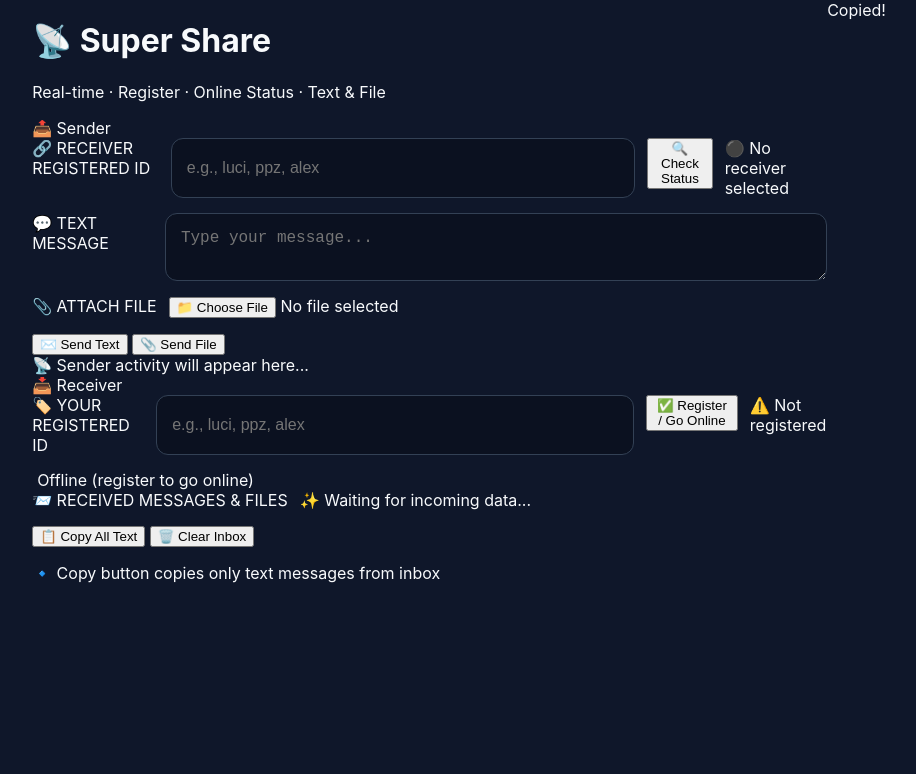
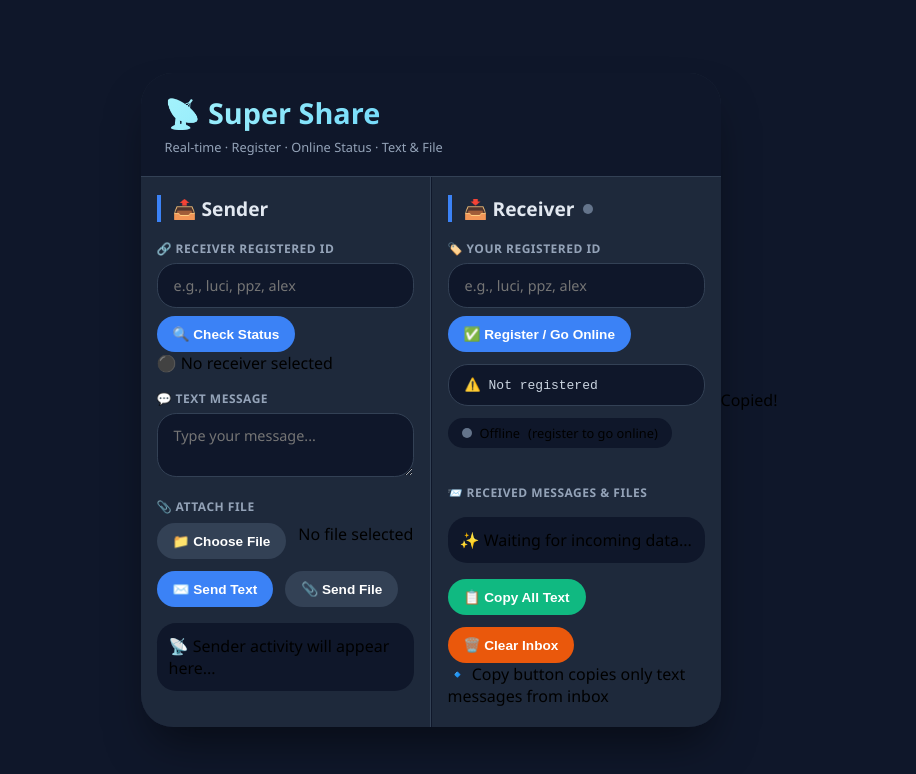
Before and after one commit to lmppz/share-me, a website: page index.html in a window 1280 px wide. Shown: the whole page, without its empty margins (181-1097 px from the left). Drawn offline with nearby package versions, Linux system fonts and the light colour scheme.

Commit message:
Update style.css

```diff
--- a/style.css
+++ b/style.css
@@ -1,76 +1,200 @@
-:root {
-  --bg: #0f172a; --card: #1e293b; --primary: #38bdf8; --success: #22c55e;
-  --danger: #ef4444; --text: #f8fafc; --border: #334155; --input-bg: #0b1120;
+* {
+    margin: 0;
+    padding: 0;
+    box-sizing: border-box;
 }
 
-* { box-sizing: border-box; -webkit-tap-highlight-color: transparent; }
-
 body {
-    font-family: 'Inter', sans-serif; background-color: var(--bg); color: var(--text);
-    margin: 0; display: flex; justify-content: center; min-height: 100vh;
+    background: #0f172a;
+    font-family: 'Segoe UI', 'Inter', system-ui, sans-serif;
+    display: flex;
+    justify-content: center;
+    align-items: center;
+    min-height: 100vh;
+    padding: 16px;
 }
 
-.container { width: 100%; max-width: 800px; padding: 20px; }
-.main-title { text-align: center; color: var(--primary); font-size: 2.2rem; margin-bottom: 30px; }
-
-.card {
-    background: var(--card); padding: 25px; border-radius: 18px;
-    border: 1px solid var(--border); margin-bottom: 25px;
-    box-shadow: 0 10px 30px rgba(0,0,0,0.3);
+.app-container {
+    max-width: 580px;
+    width: 100%;
+    background: #1e293b;
+    border-radius: 2rem;
+    box-shadow: 0 25px 45px -12px rgba(0, 0, 0, 0.5);
+    overflow: hidden;
 }
 
-.input-group { display: flex; gap: 12px; margin-bottom: 15px; }
-.status-bar { font-size: 14px; color: #94a3b8; }
-.receiver-section { margin-bottom: 20px; }
-.status-info { margin-top: 12px; font-size: 15px; font-weight: 500; }
-
-/* Status Styles */
-.online { color: var(--success); font-weight: bold; position: relative; padding-left: 20px; }
-.online::before {
-    content: ""; position: absolute; left: 0; top: 50%; transform: translateY(-50%);
-    width: 10px; height: 10px; background: var(--success); border-radius: 50%;
-    box-shadow: 0 0 10px var(--success); animation: blink 1.5s infinite;
-}
-.offline { color: #64748b; font-weight: bold; padding-left: 5px; }
-@keyframes blink { 0%, 100% { opacity: 1; } 50% { opacity: 0.4; } }
-
-/* Inputs */
-input, textarea {
-    width: 100%; padding: 15px; background: var(--input-bg);
-    border: 1px solid var(--border); color: var(--text);
-    border-radius: 12px; font-size: 16px; outline: none;
+.header {
+    background: #0f172a;
+    padding: 20px 24px;
+    border-bottom: 1px solid #334155;
 }
 
-/* History & Copy Button Fix */
-.history-item {
-    background: var(--card); padding: 20px; border-radius: 15px;
-    border-left: 5px solid var(--primary); position: relative;
-    margin-top: 20px; display: flex; flex-direction: column;
+.header h1 {
+    font-size: 1.8rem;
+    font-weight: 700;
+    background: linear-gradient(135deg, #a5f3fc, #38bdf8);
+    background-clip: text;
+    -webkit-background-clip: text;
+    color: transparent;
 }
 
-.history-header { font-weight: bold; margin-bottom: 10px; color: #fff; }
-
-pre {
-    background: #000; padding: 15px; border-radius: 10px; overflow-x: auto;
-    color: #38bdf8; font-size: 14px; margin: 5px 0; white-space: pre-wrap;
+.header p {
+    font-size: 0.8rem;
+    color: #94a3b8;
+    margin-top: 6px;
 }
 
-.msg-time { font-size: 11px; color: #64748b; align-self: flex-end; margin-top: 10px; }
+.split-panel {
+    display: flex;
+    flex-direction: row;
+    flex-wrap: wrap;
+    gap: 1px;
+    background: #0f172a;
+}
 
-.copy-btn {
-    position: absolute; top: 15px; right: 15px;
-    padding: 8px 15px; background: var(--primary); color: #000;
-    border-radius: 8px; border: none; cursor: pointer;
-    font-size: 12px; font-weight: bold; z-index: 100;
+.panel {
+    flex: 1;
+    background: #1e293b;
+    padding: 18px 16px 20px 16px;
 }
-.copy-btn:active { transform: scale(0.9); }
 
-.button-group { display: grid; grid-template-columns: 1fr 1fr; gap: 12px; margin-top: 15px; }
-.btn-animate { padding: 14px; border-radius: 12px; border: none; cursor: pointer; font-weight: 600; }
-.btn-primary { background: var(--primary); color: #0f172a; }
-.btn-success { background: var(--success); color: white; }
-.btn-secondary { background: #475569; color: white; }
+.panel:first-child {
+    border-right: 1px solid #334155;
+}
 
-/* Progress Bar */
-.progress-bar-bg { width: 100%; height: 10px; background: #0b1120; border-radius: 10px; overflow: hidden; margin-top: 10px; }
-.progress-bar-fill { width: 0%; height: 100%; background: var(--primary); }
+.panel-title {
+    font-size: 1.2rem;
+    font-weight: 600;
+    margin-bottom: 18px;
+    display: flex;
+    align-items: center;
+    gap: 8px;
+    color: #e2e8f0;
+    border-left: 4px solid #3b82f6;
+    padding-left: 12px;
+}
+
+.status-badge {
+    display: inline-flex;
+    align-items: center;
+    gap: 8px;
+    background: #0f172a;
+    padding: 6px 14px;
+    border-radius: 60px;
+    font-size: 0.8rem;
+    font-weight: 500;
+    margin-bottom: 20px;
+    width: fit-content;
+}
+
+.status-dot {
+    width: 10px;
+    height: 10px;
+    border-radius: 50%;
+    background: #64748b;
+    transition: all 0.2s;
+}
+
+.status-dot.online {
+    background: #22c55e;
+    box-shadow: 0 0 0 2px #14532d;
+}
+
+.id-card {
+    background: #0f172a;
+    padding: 12px 16px;
+    border-radius: 20px;
+    margin: 12px 0;
+    font-family: monospace;
+    font-weight: 500;
+    word-break: break-all;
+    color: #cbd5e1;
+    border: 1px solid #334155;
+}
+
+.input-group {
+    margin: 16px 0 12px 0;
+}
+
+.input-group label {
+    display: block;
+    font-size: 0.75rem;
+    text-transform: uppercase;
+    letter-spacing: 0.5px;
+    font-weight: 600;
+    color: #94a3b8;
+    margin-bottom: 6px;
+}
+
+input, textarea {
+    width: 100%;
+    background: #0f172a;
+    border: 1px solid #334155;
+    border-radius: 1.2rem;
+    padding: 12px 16px;
+    color: #f1f5f9;
+    font-size: 0.9rem;
+    outline: none;
+    font-family: inherit;
+}
+
+input:focus, textarea:focus {
+    border-color: #3b82f6;
+    box-shadow: 0 0 0 2px rgba(59,130,246,0.3);
+}
+
+button {
+    background: #3b82f6;
+    border: none;
+    padding: 10px 16px;
+    border-radius: 40px;
+    font-weight: 600;
+    color: white;
+    font-size: 0.85rem;
+    cursor: pointer;
+    transition: 0.2s;
+    display: inline-flex;
+    align-items: center;
+    gap: 8px;
+}
+
+button.secondary {
+    background: #334155;
+}
+
+button.secondary:hover {
+    background: #475569;
+}
+
+button.warning {
+    background: #ea580c;
+}
+
+button.warning:hover {
+    background: #c2410c;
+}
+
+button.success {
+    background: #10b981;
+}
+
+button:hover {
+    transform: translateY(-1px);
+    filter: brightness(1.05);
+}
+
+.flex-btns {
+    display: flex;
+    gap: 12px;
+    flex-wrap: wrap;
+    margin-top: 8px;
+}
+
+.message-area {
+    background: #0f172a;
+    border-radius: 1.2rem;
+    padding: 12px;
+    margin: 16px 0;
+    max-height: 200px;
+    overflow-y: auto;
+    border: 1px
```
